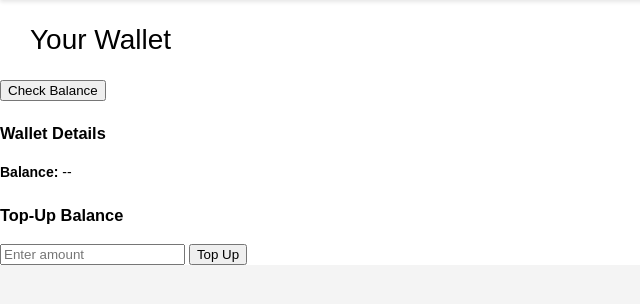
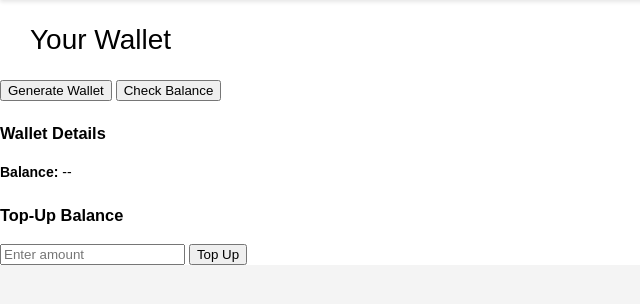
Before and after one commit to macapac/Web-Security-Shop, a PHP site: page /transactions/wallet.php in a window 1280 px wide. Shown: the part 69-373 px from the top of the page, without its empty margins (0-640 px from the left). Run offline with PHP 8.4, Linux system fonts and the light colour scheme.

Commit message:
mohamed wallet

```diff
--- a/wallet.php
+++ b/wallet.php
@@ -21,6 +21,40 @@ if ($_SERVER['REQUEST_METHOD'] === 'POST') {
         // Get the logged-in user's CustomerID
         $customerID = $_SESSION['CustomerID'];
 
+        if (isset($_POST['generate_wallet'])) {
+            // Check if the customer already has a wallet
+            $query = "SELECT * FROM wallets WHERE CustomerID = ?";
+            $stmt = $con->prepare($query);
+            $stmt->bind_param("i", $customerID);
+            $stmt->execute();
+            $result = $stmt->get_result();
+
+            if ($result->num_rows > 0) {
+                throw new Exception('Wallet already exists for this customer.');
+            }
+
+            // Generate RSA key pair
+            $keys = generateKeyPair();
+            $publicKey = $keys['publicKey'];
+            $privateKey = $keys['privateKey'];
+
+            // Derive wallet address (e.g., hash of the public key)
+            $walletAddress = hash('sha256', $publicKey);
+
+            // Insert the wallet into the database
+            $stmt = $con->prepare(
+                "INSERT INTO wallets (CustomerID, WalletAddress, PublicKey, PrivateKey, Balance)
+                VALUES (?, ?, ?, ?, 0.00000000)"
+            );
+            $stmt->bind_param('isss', $customerID, $walletAddress, $publicKey, $privateKey);
+            $stmt->execute();
+
+            // Respond with wallet creation success
+            header('Content-Type: application/json');
+            echo json_encode(["message" => "Wallet created successfully!"]);
+            exit;
+        }
+
         if (isset($_POST['get_balance'])) {
             // Fetch and return the balance
             $query = "SELECT * FROM wallets WHERE CustomerID = ?";
@@ -42,7 +76,6 @@ if ($_SERVER['REQUEST_METHOD'] === 'POST') {
             exit;
         }
 
-        // Check if the request is for wallet creation or top-up
         if (isset($_POST['top_up_amount'])) {
             // Handle Top-Up functionality
             $topUpAmount = floatval($_POST['top_up_amount']);
@@ -112,7 +145,7 @@ if ($_SERVER['REQUEST_METHOD'] === 'POST') {
             // Respond with success message
             header('Content-Type: application/json');
             echo json_encode([
-                "message" => $blockchainResponse['message'],
+                "message" => "Balance updated successfully!",
                 "new_balance" => $newBalance
             ]);
             exit;
@@ -142,7 +175,12 @@ if ($_SERVER['REQUEST_METHOD'] === 'POST') {
     <div class="container">
         <h1>Your Wallet</h1>
 
+        <!-- Generate Wallet Button -->
+        <button id="generateWallet">Generate Wallet</button>
+
+        <!-- Check Balance Button -->
         <button id="getBalance">Check Balance</button>
+
         <div id="walletDetails" style="margin-top: 20px;">
             <h3>Wallet Details</h3>
             <p><b>Balance:</b> <span id="walletBalance">--</span></p>
@@ -158,6 +196,27 @@ if ($_SERVER['REQUEST_METHOD'] === 'POST') {
     </div>
 
     <script>
+        // Handle wallet generation
+        document.getElementById('generateWallet').addEventListener('click', async () => {
+            try {
+                const response = await fetch('wallet.php', {
+                    method: 'POST',
+                    headers: { 'Content-Type': 'application/x-www-form-urlencoded' },
+                    body: new URLSearchParams({ generate_wallet: true }),
+                });
+
+                const data = await response.json();
+                if (response.ok) {
+                    alert(data.message || 'Wallet generated successfully!');
+                } else {
+                    alert(data.error || 'Failed to generate wallet.');
+                }
+            } catch (error) {
+                console.error('Error:', error);
+                alert('An error occurred while generating the wallet.');
+            }
+        });
+
         // Handle balance retrieval
         document.getElementById('getBalance').addEventListener('click', async () => {
             try {
@@ -197,12 +256,12 @@ if ($_SERVER['REQUEST_METHOD'] === 'POST') {
 
                 const data = await response.json();
 
-                if (response.ok && data.message === 'Balance updated successfully!') {
+                if (response.ok) {
                     document.getElementById('walletBalance').textContent = parseFloat(data.new_balance).toFixed(2);
                     document.getElementById('topUpMessage').textContent = data.message;
                     document.getElementById('topUpMessage').style.color = 'green';
                 } else {
-                    alert(data.message || 'Failed to top up balance.');
+                    alert(data.error || 'Failed to top up balance.');
                 }
             } catch (error) {
                 console.error('Error:', error);
```
